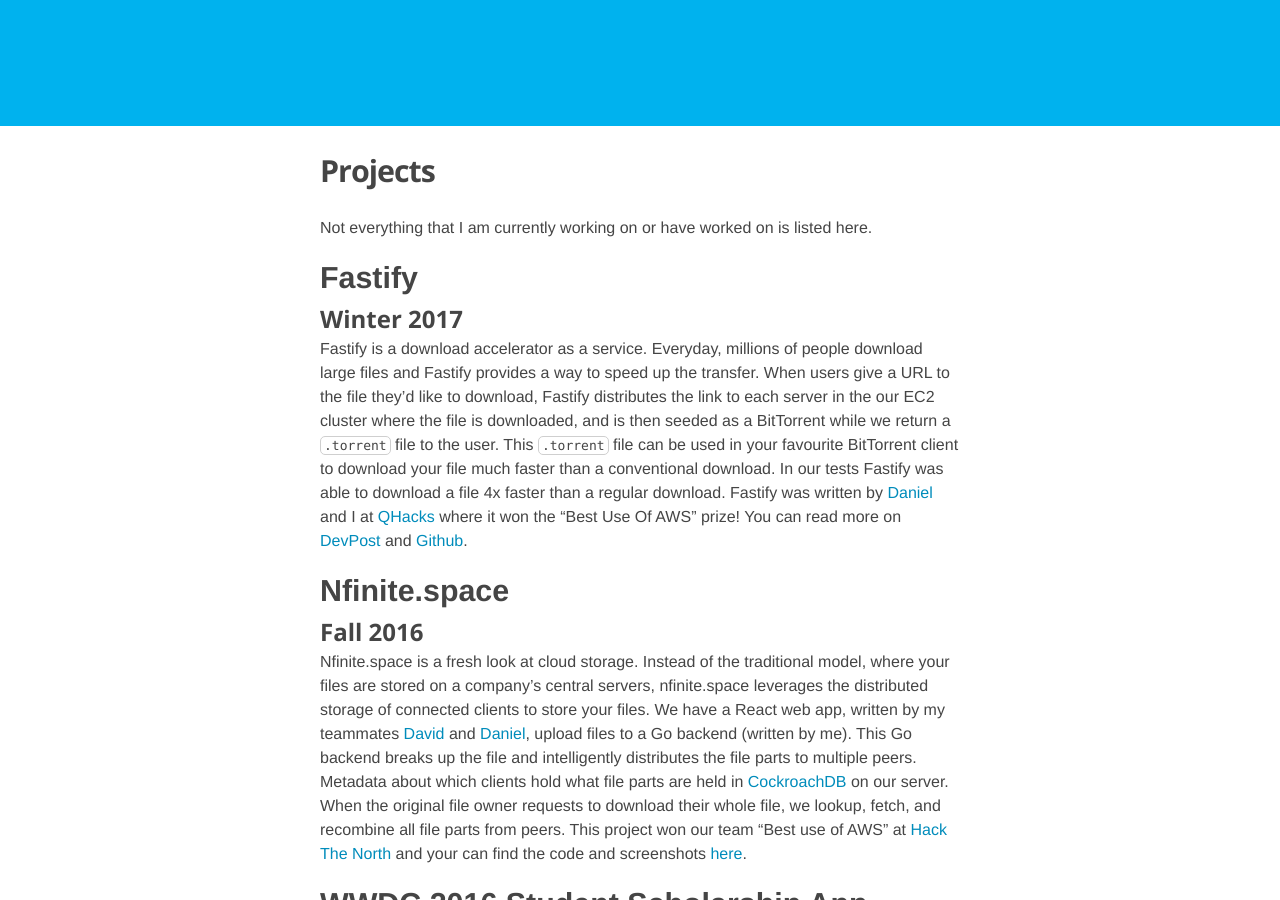
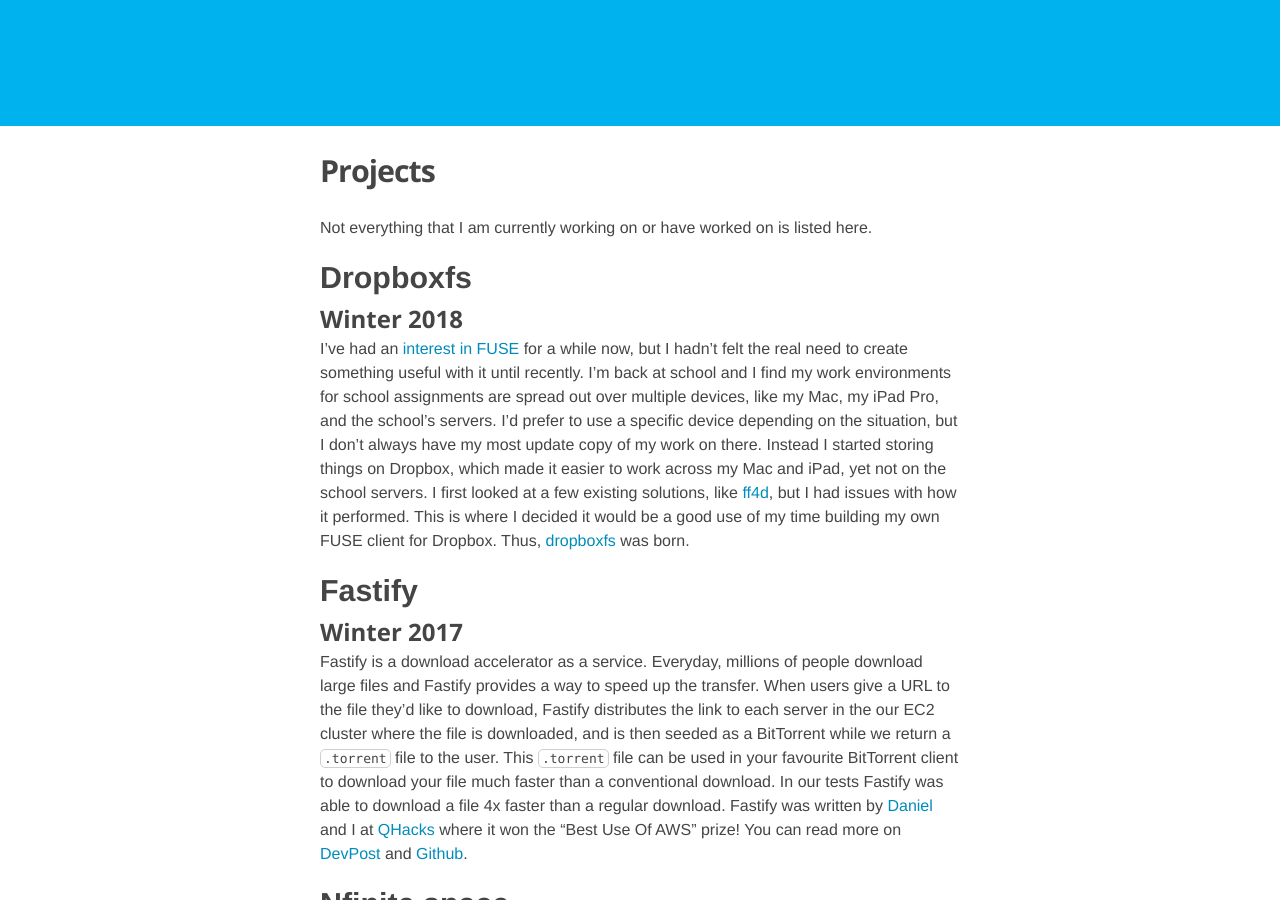
Before and after one commit to Melinysh/melinysh.github.io, a Jekyll site: the page built from projects.md, in a window 1280 px wide and 900 px high, scrolled down 324 px. Built offline with Jekyll 4.4.1, drawn with Linux system fonts in a browser that asks for light colours; nearby versions of some CDN libraries.

Commit message:
Added dropboxfs

```diff
--- a/projects.md
+++ b/projects.md
@@ -4,6 +4,14 @@
 permalink: /projects/
 ---
 Not everything that I am currently working on or have worked on is listed here.
+
+Dropboxfs
+======
+
+Winter 2018
+-------
+
+I've had an [interest in FUSE](https://melinysh.me/go,/fuse/2016/12/31/exploring-go-fuse.html) for a while now, but I hadn't felt the real need to create something useful with it until recently. I'm back at school and I find my work environments for school assignments are spread out over multiple devices, like my Mac, my iPad Pro, and the school's servers. I'd prefer to use a specific device depending on the situation, but I don't always have my most update copy of my work on there. Instead I started storing things on Dropbox, which made it easier to work across my Mac and iPad, yet not on the school servers. I first looked at a few existing solutions, like [ff4d](https://github.com/realriot/ff4d), but I had issues with how it performed. This is where I decided it would be a good use of my time building my own FUSE client for Dropbox. Thus, [dropboxfs](https://github.com/Melinysh/dropboxfs) was born.
 
 Fastify
 ======
```
